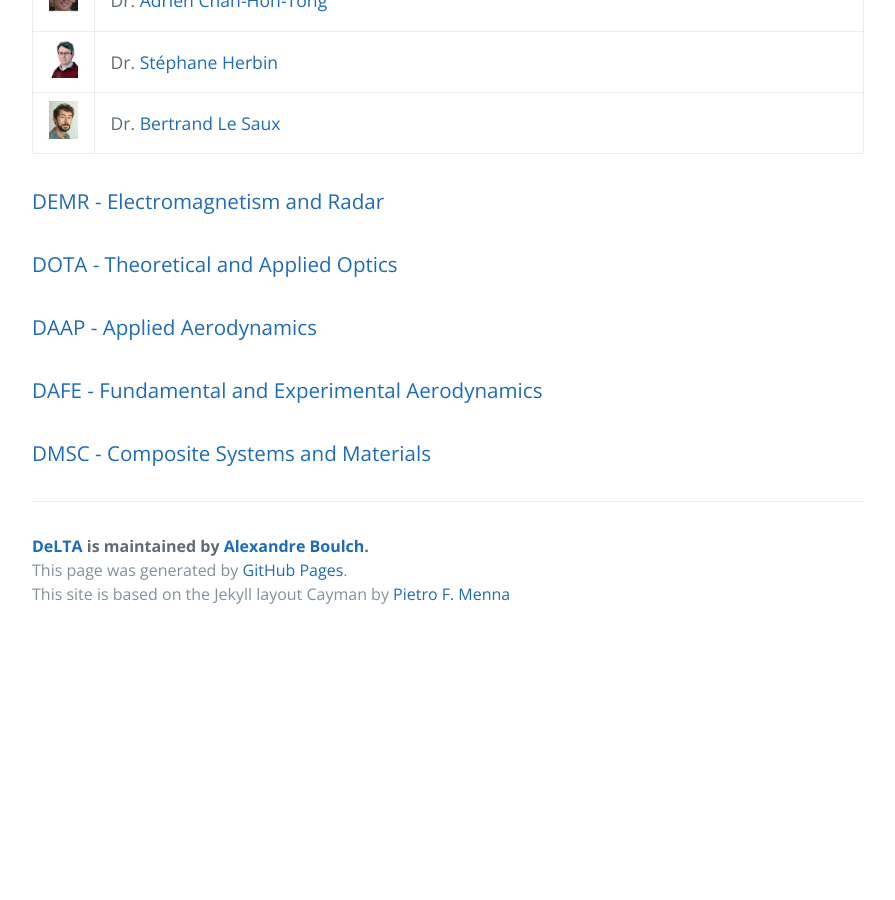
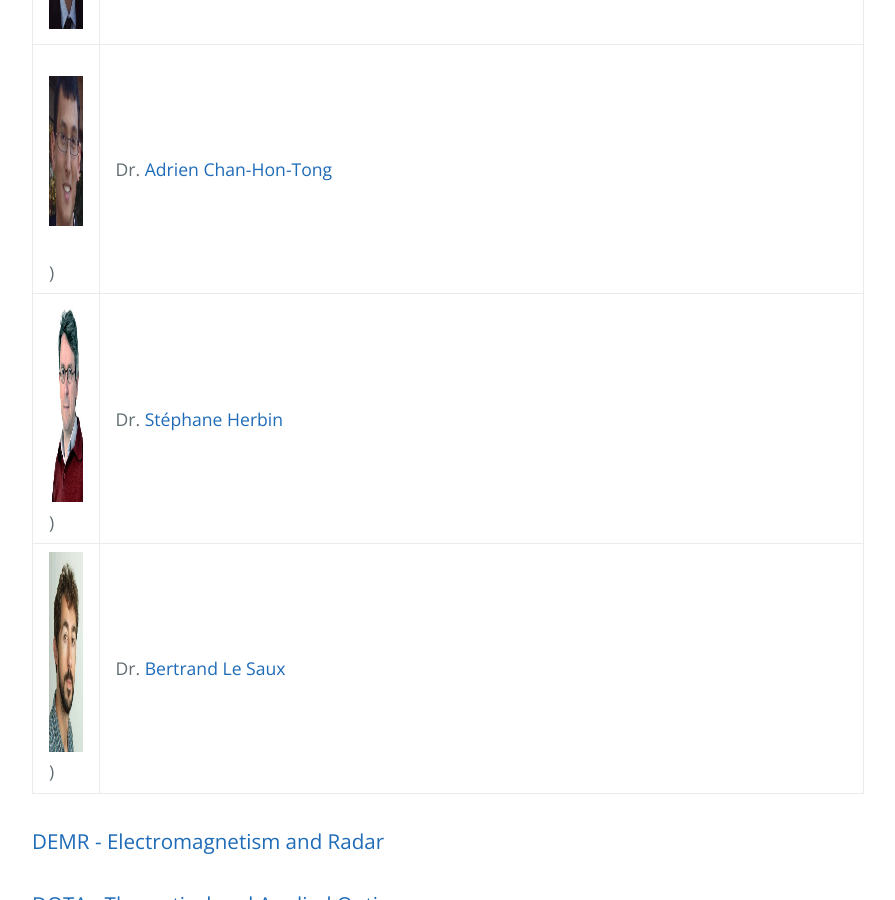
Before and after one commit to delta-onera/delta-onera.github.io, a Jekyll site: the page built from pages/team.md, in a window 1280 px wide and 900 px high, scrolled down 941 px. Shown: the whole window, without its empty margins (192-1087 px from the left). Built offline with Jekyll 4.4.1, drawn with Linux system fonts in a browser that asks for light colours; our own code applies the rules of GitHub Pages for plain Markdown files; before the commit the page ends 1579 px from its top, so only the background shows below that.

Commit message:
images md to HTLM

```diff
--- a/pages/team.md
+++ b/pages/team.md
@@ -5,10 +5,10 @@ The team regroups researchers from different fields from image processing and ma
 
 ### [DTIM - Modeling and Information Processing](http://www.onera.fr/en/dtim)
 
-|![alt text](team/A_Boulch.jpg "Alexandre Boulch")| Dr. [Alexandre Boulch](https://sites.google.com/view/boulch) received an engineering degree from the Ecole Polytechnique, a M.Sc in Computer Vision and Machine Learning at ENS Cachan and a PhD from the Eastern Paris University (UPE) with a thesis focusing on geometric and semantic reconstruction for buildings. His research fields are computational geometry and machine learning for remote sensing data, including Lidar and satellite imagery.|
-|![alt text](team/A_ChanHonTong.jpg "Adrien Chan-Hon-Tong")| Dr. [Adrien Chan-Hon-Tong](https://www.researchgate.net/profile/Adrien_Chan-Hon-Tong)|
-|![alt text](team/S_Herbin.png "Stéphane Herbin")| Dr. [Stéphane Herbin](http://www.onera.fr/fr/staff/stephane-herbin)|
-|![alt text](team/B_LeSaux.jpg "Bertrand Le Saux")| Dr. [Bertrand Le Saux](http://www.onera.fr/en/staff/bertrand-le-saux)|
+|<img src="team/A_Boulch.jpg" height="200" width="150"/>| Dr. [Alexandre Boulch](https://sites.google.com/view/boulch) received an engineering degree from the Ecole Polytechnique, a M.Sc in Computer Vision and Machine Learning at ENS Cachan and a PhD from the Eastern Paris University (UPE) with a thesis focusing on geometric and semantic reconstruction for buildings. His research fields are computational geometry and machine learning for remote sensing data, including Lidar and satellite imagery.|
+|<img src="team/A_ChanHonTong.jpg" height="200" width="150"/>)| Dr. [Adrien Chan-Hon-Tong](https://www.researchgate.net/profile/Adrien_Chan-Hon-Tong)|
+|<img src="team/S_Herbin.png" height="200" width="150"/>)| Dr. [Stéphane Herbin](http://www.onera.fr/fr/staff/stephane-herbin)|
+|<img src="team/B_LeSaux.jpg" height="200" width="150"/>)| Dr. [Bertrand Le Saux](http://www.onera.fr/en/staff/bertrand-le-saux)|
 
 ### [DEMR - Electromagnetism and Radar](http://www.onera.fr/en/demr)
 
```
